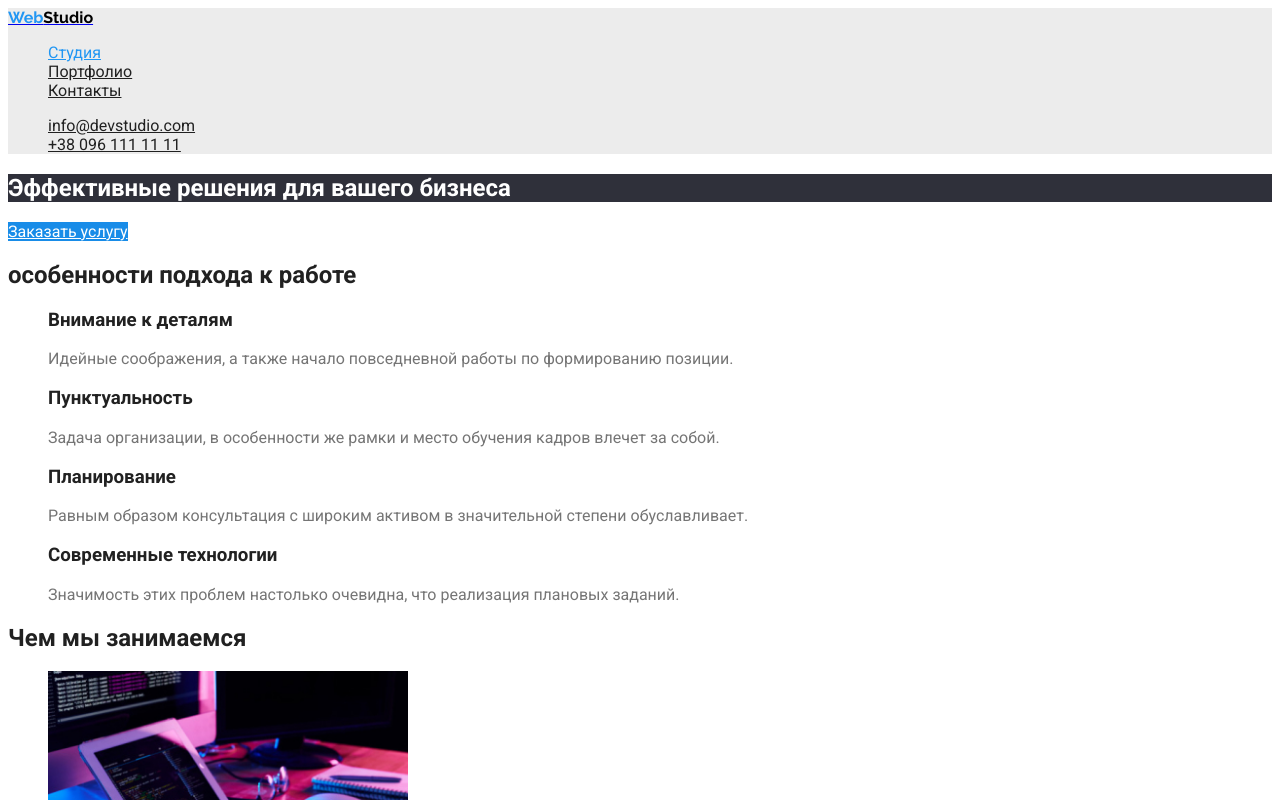
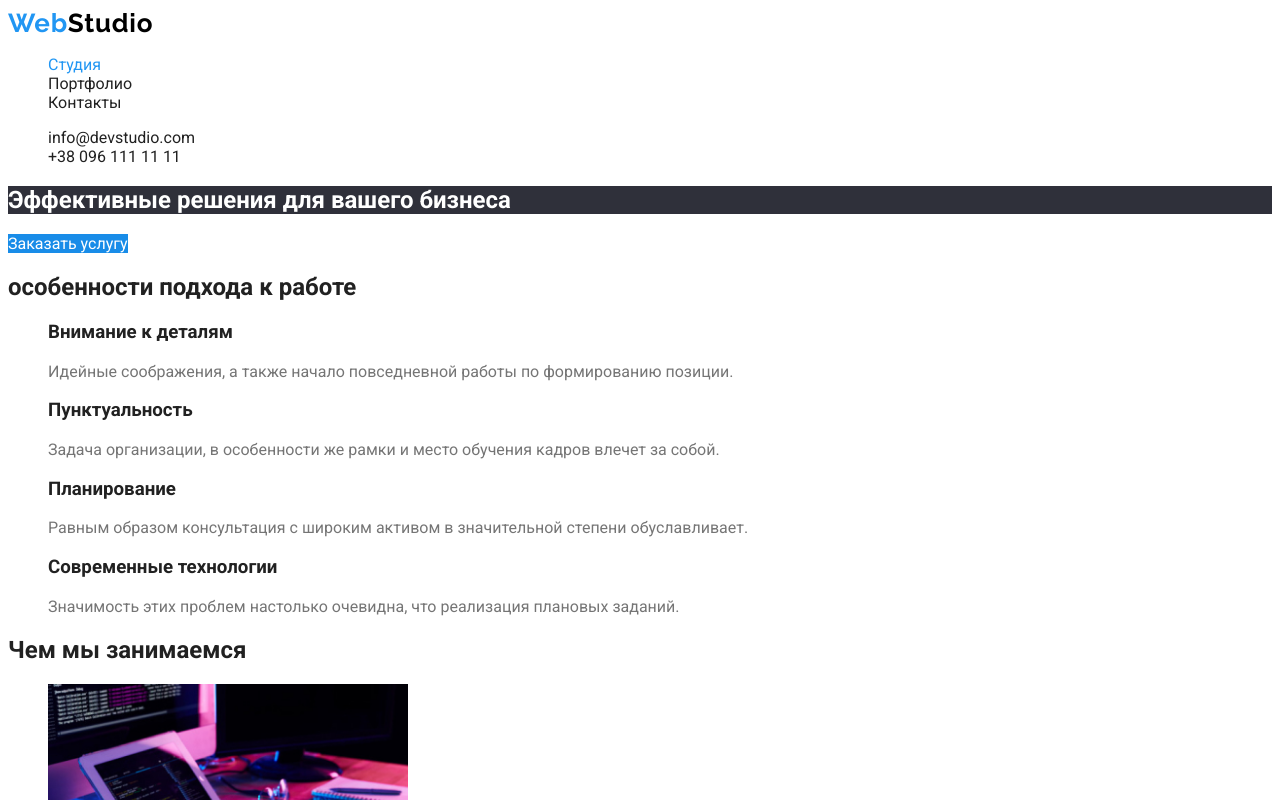
Before and after one commit to Aforty40/goit-markup-hw-03, a plain HTML site: page index.html in a window 1280 px wide. Shown: the top 800 px of the page. Drawn offline with Linux system fonts and the light colour scheme.

Commit message:
свойства шрифта для логотипа

```diff
--- a/css/style.css
+++ b/css/style.css
@@ -26,7 +26,7 @@
    --bg-portfolio-button: #F5F4FA;
 
 }
-
+a {text-decoration: none;}
 
 body {color: var(--text-color-general);
    font-family: roboto, sans-serif;
@@ -35,11 +35,22 @@ body {color: var(--text-color-general);
 ul {list-style: none}
 
 /* стили логотипа */
-.logo {color:var(--color-accent); font-family: raleway, sans-serif;}
-.logo-nav {color: var(--logo-nav-color); font-family: raleway, sans-serif;}
+.logo {color:var(--color-accent);}
+
+.logo-nav {color: var(--logo-nav-color);
+   font-family: raleway, sans-serif;}
 .logo-footer {color: var(--text-color-secondary);
    background-color: var(--bgr-color-dark);
    font-family: raleway, sans-serif;}
+
+  .logo, .logo-nav, .logo-footer {
+
+      font-family: raleway, sans-serif;
+         font-size: 26px;
+         line-height: 1.2;
+         letter-spacing: .03em;
+      }
+  }
 
 
 /* стили heder */
```
